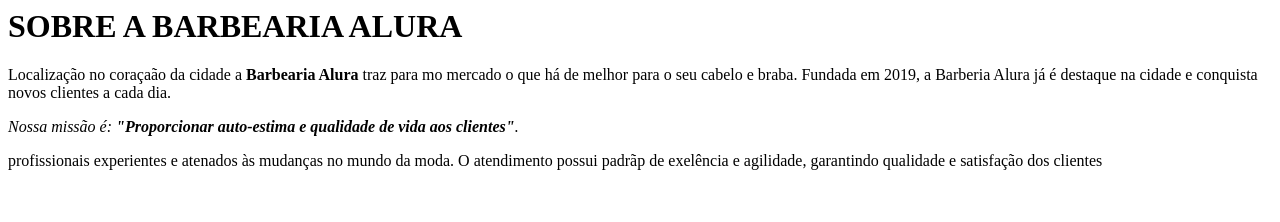
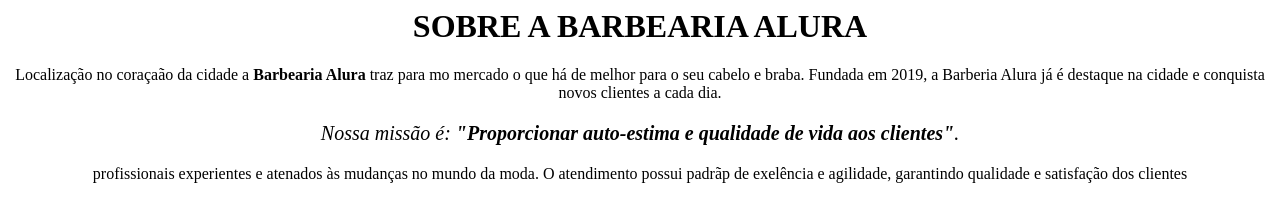
Before and after one commit to Juh1b/programing.html, a plain HTML site: page index.html in a window 1280 px wide. Drawn offline with Linux system fonts and the light colour scheme.

Commit message:
Add files via upload
to afim

```diff
--- a/index.html
+++ b/index.html
@@ -1,11 +1,25 @@
-<DOCTAYPE>
+<DOCTAYPE html>
+<html lang="pt-br"
+    <head>
+            <meta charset="UTF-8">
+            <title>Barbearia Alura</title>
+            <link rel="stylesheet" href="style.css"
 
-<h1>SOBRE A BARBEARIA ALURA</h1>
+            <style>
 
-<p>Localização no coraçaão da cidade a <strong>Barbearia Alura</strong> traz para mo mercado o que há de melhor para o seu cabelo  e braba.
-Fundada em 2019, a Barberia Alura já é destaque na cidade e conquista novos clientes a cada dia.</p>
+            </style>
+    </head>
 
-<p><em>Nossa missão é: <strong>"Proporcionar auto-estima e qualidade de vida aos clientes"</strong>.</em></p>
 
-<p> profissionais experientes e atenados às mudanças no mundo da moda.
-O atendimento possui padrãp de exelência e agilidade, garantindo qualidade e satisfação dos clientes </p>
+    <body>
+        <h1>SOBRE A BARBEARIA ALURA</h1>
+
+        <p>Localização no coraçaão da cidade a <strong>Barbearia Alura</strong> traz para mo mercado o que há de melhor para o seu cabelo  e braba.
+        Fundada em 2019, a Barberia Alura já é destaque na cidade e conquista novos clientes a cada dia.</p>
+
+        <p style="font-size: 20px"><em>Nossa missão é: <strong>"Proporcionar auto-estima e qualidade de vida aos clientes"</strong>.</em></p>
+
+        <p> profissionais experientes e atenados às mudanças no mundo da moda.
+        O atendimento possui padrãp de exelência e agilidade, garantindo qualidade e satisfação dos clientes </p>
+    </body>
+</html>
--- /dev/null
+++ b/style.css
@@ -0,0 +1,7 @@
+p{
+    text-align:center
+}
+
+h1{
+    text-align: center;
+}
```
